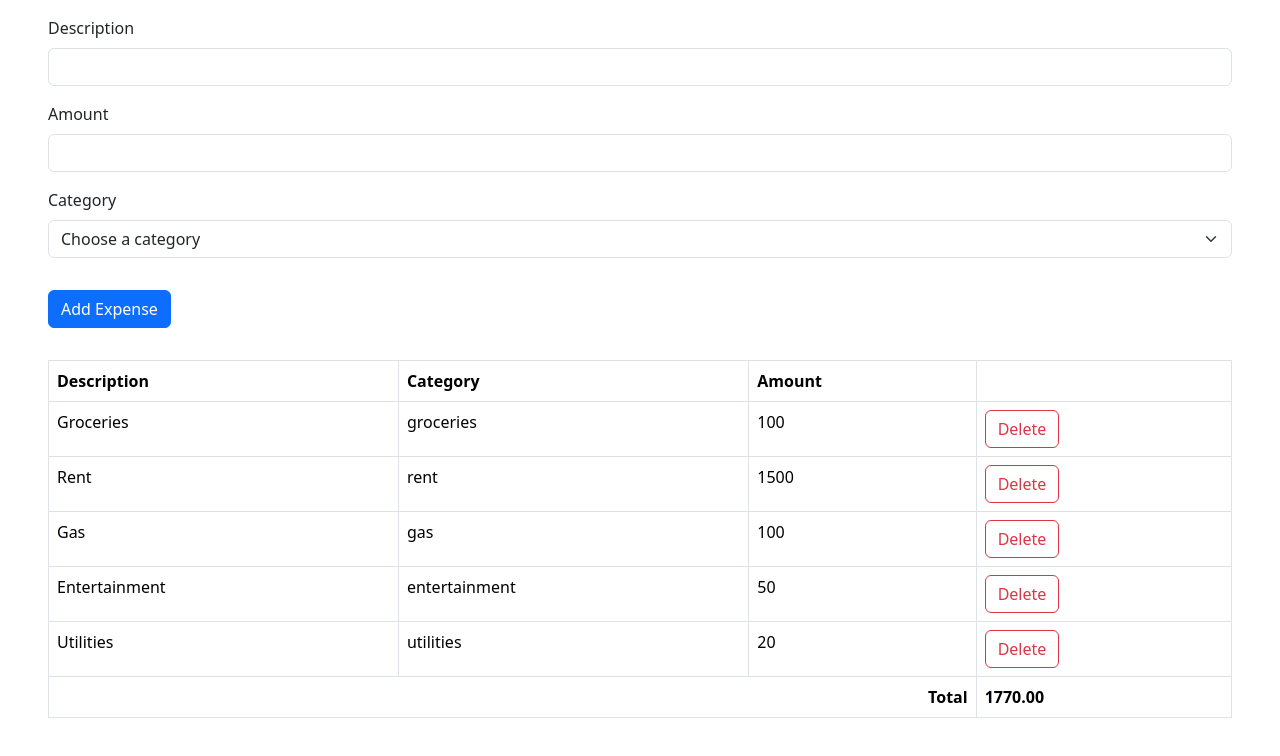
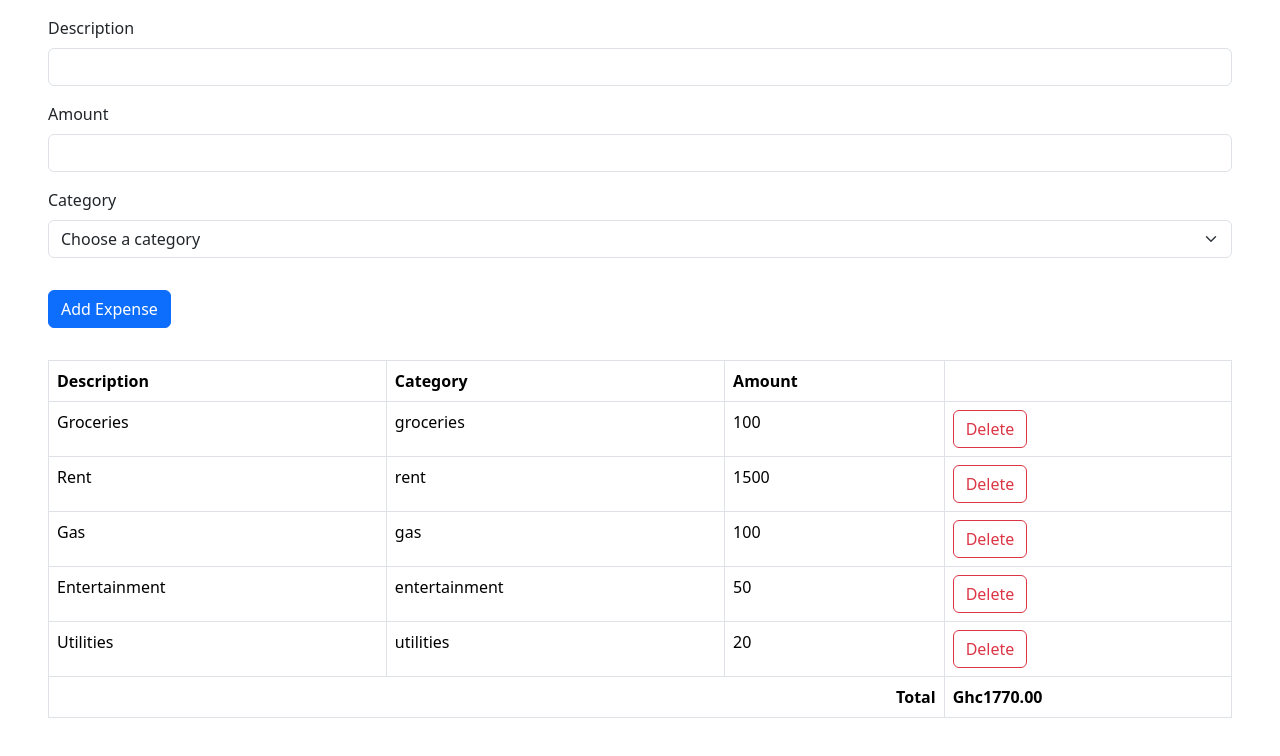
Before and after one commit to KojoFocus/Expense, a React (Vite) app: page / in a window 1280 px wide. Shown: the top 756 px of the page. Built offline with nearby package versions, Linux system fonts and the light colour scheme.

Commit message:
added the if statement that returns nothing when everthing is deleted

```diff
--- a/src/components/ExpenseList.tsx
+++ b/src/components/ExpenseList.tsx
@@ -11,6 +11,7 @@ interface expenses {
 }
 
 const ExpenseList = ({ expenses, onDelete }: expenses) => {
+  if (expenses.length === 0) return null;
   return (
     <div className="mb-3 px-5 pt-3">
       <table className="table table-bordered ">
@@ -47,7 +48,7 @@ const ExpenseList = ({ expenses, onDelete }: expenses) => {
             </td>
             <td>
               <strong>
-                {" "}
+                Ghc
                 {expenses
                   .reduce((total, expense) => total + expense.amount, 0)
                   .toFixed(2)}
```
